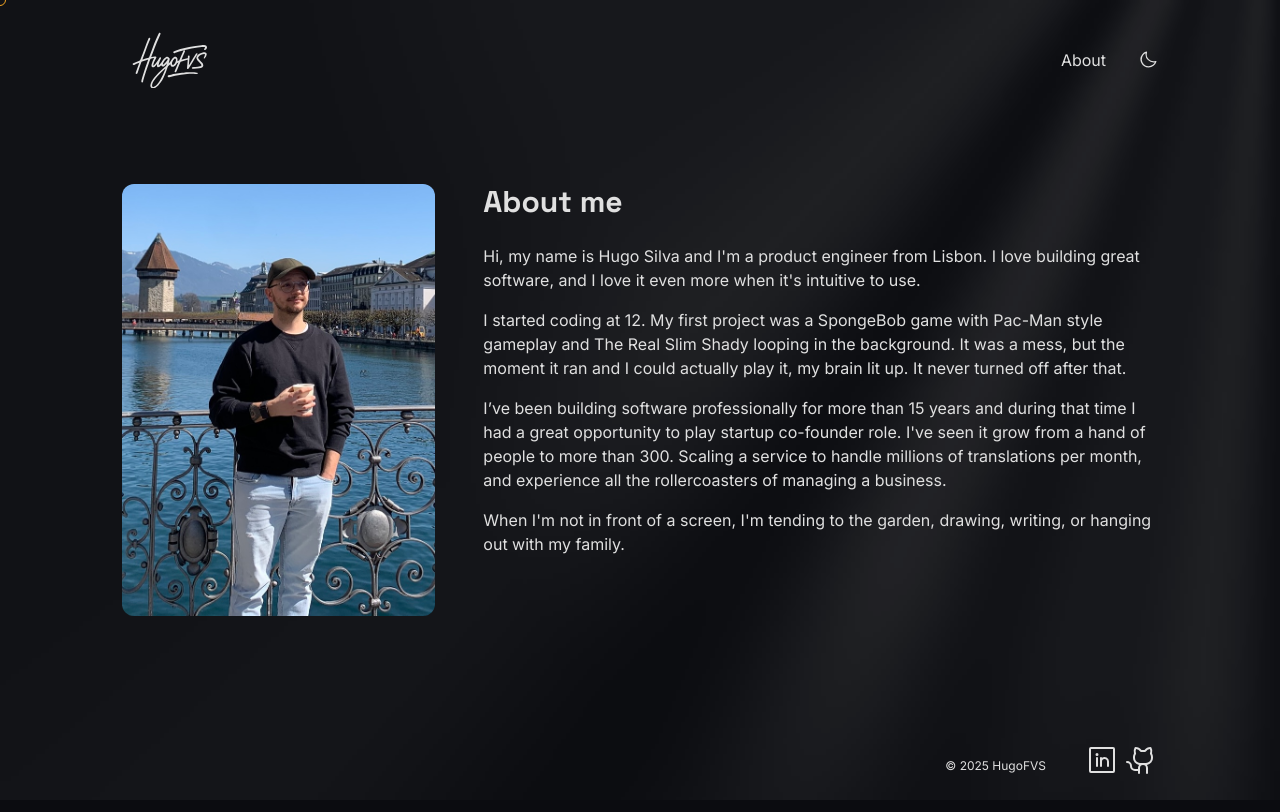
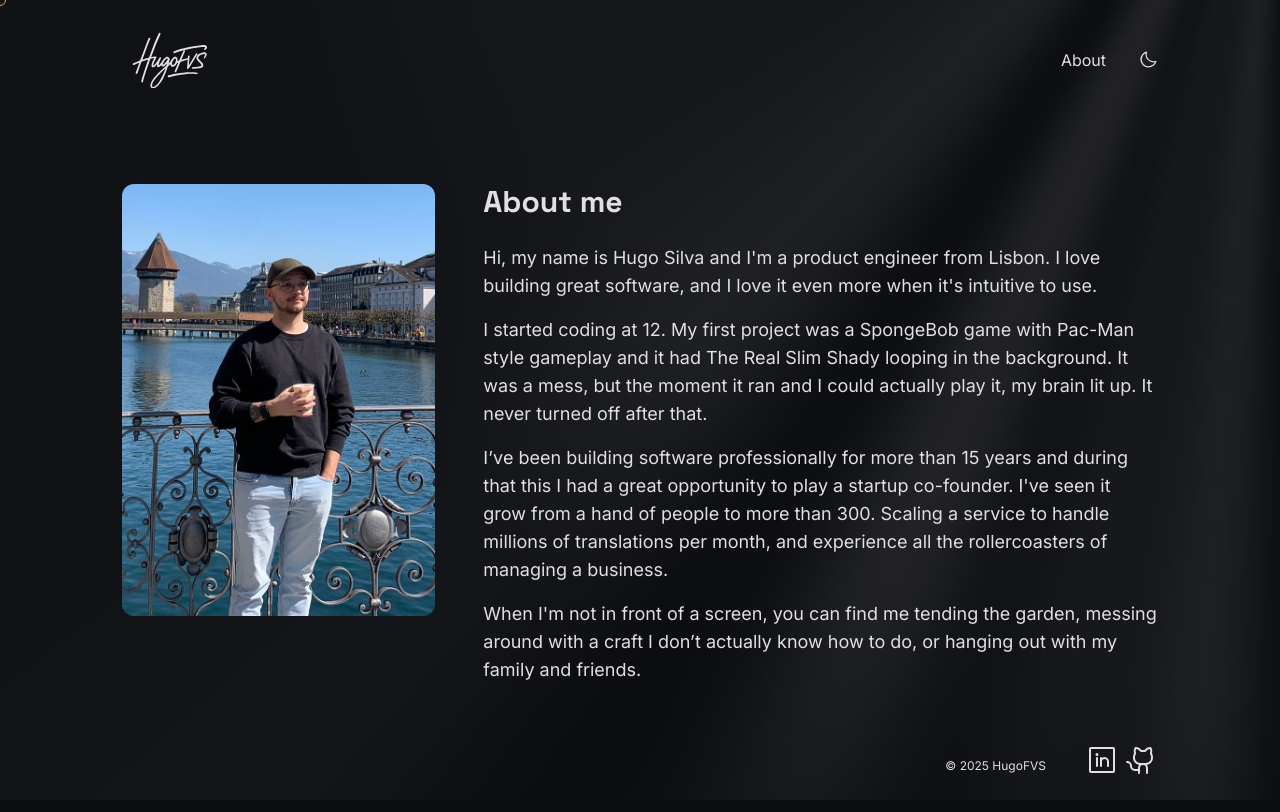
Before and after one commit to hugofvs/hugofvs-website, a SvelteKit app: page /about in a window 1280 px wide. Built offline with nearby package versions, Linux system fonts and the light colour scheme.

Commit message:
fix: cursor between page navigation

```diff
--- a/src/routes/+layout.svelte
+++ b/src/routes/+layout.svelte
@@ -1,6 +1,7 @@
 <script lang="ts">
     import "../app.css";
     import { onMount } from "svelte";
+    import { afterNavigate } from '$app/navigation';
     import Header from '$lib/components/Header.svelte'
     import Footer from '$lib/components/Footer.svelte'
     import { initLightRayCanvas } from '$lib/utils/lightRayCanvas';
@@ -10,6 +11,7 @@
 
 	let canvas: HTMLCanvasElement;
 	let cursorElement: HTMLDivElement;
+	let cursor: Cursor | null = null;
 
 	onMount(() => {
 		// Initialize theme
@@ -24,7 +26,7 @@
 		const lightRay = initLightRayCanvas(canvas, getColorUniform);
 
 		// Initialize cursor
-		const cursor = new Cursor(cursorElement);
+		cursor = new Cursor(cursorElement);
 
 		// Setup theme toggle
 		setupThemeToggle((isDark) => {
@@ -50,6 +52,13 @@
 			lightRay.destroy();
 		};
 	});
+
+	// Refresh cursor targets after navigation
+	afterNavigate(() => {
+		if (cursor) {
+			cursor.refreshTargets();
+		}
+	});
 </script>
 
 <canvas bind:this={canvas} id="light-ray-canvas" class="w-full h-full"></canvas>
--- /dev/null
+++ b/src/routes/+page.server.ts
@@ -0,0 +1,5 @@
+import type { PageServerLoad } from './$types';
+
+export const load: PageServerLoad = async () => {
+	return {};
+};
--- /dev/null
+++ b/src/routes/about/+page.server.ts
@@ -0,0 +1,5 @@
+import type { PageServerLoad } from './$types';
+
+export const load: PageServerLoad = async () => {
+	return {};
+};
--- a/src/routes/about/+page.svelte
+++ b/src/routes/about/+page.svelte
@@ -6,13 +6,13 @@
         <div class="col-span-2">
             <h1 class="font-grotesk text-3xl mb-6">About me</h1>
 
-            <p class="font-ui text-base mb-4">Hi, my name is Hugo Silva and I'm a product engineer from Lisbon. I love building great software, and I love it even more when it's intuitive to use.</p>
+            <p class="font-ui text-lg mb-4">Hi, my name is Hugo Silva and I'm a product engineer from Lisbon. I love building great software, and I love it even more when it's intuitive to use.</p>
 
-            <p class="font-ui text-base mb-4">I started coding at 12. My first project was a SpongeBob game with Pac-Man style gameplay and The Real Slim Shady looping in the background. It was a mess, but the moment it ran and I could actually play it, my brain lit up. It never turned off after that.</p>
+            <p class="font-ui text-lg mb-4">I started coding at 12. My first project was a SpongeBob game with Pac-Man style gameplay and it had The Real Slim Shady looping in the background. It was a mess, but the moment it ran and I could actually play it, my brain lit up. It never turned off after that.</p>
 
-            <p class="font-ui text-base mb-4">I’ve been building software professionally for more than 15 years and during that time I had a great opportunity to play startup co-founder role. I've seen it grow from a hand of people to more than 300. Scaling a service to handle millions of translations per month, and experience all the rollercoasters of managing a business.</p>
+            <p class="font-ui text-lg mb-4">I’ve been building software professionally for more than 15 years and during that this I had a great opportunity to play a startup co-founder. I've seen it grow from a hand of people to more than 300. Scaling a service to handle millions of translations per month, and experience all the rollercoasters of managing a business.</p>
 
-            <p class="font-ui text-base mb-4">When I'm not in front of a screen, I'm tending to the garden, drawing, writing, or hanging out with my family.</p>
+            <p class="font-ui text-lg mb-4">When I'm not in front of a screen, you can find me tending the garden, messing around with a craft I don’t actually know how to do, or hanging out with my family and friends.</p>
         </div>
     </div>
 </section>
```
